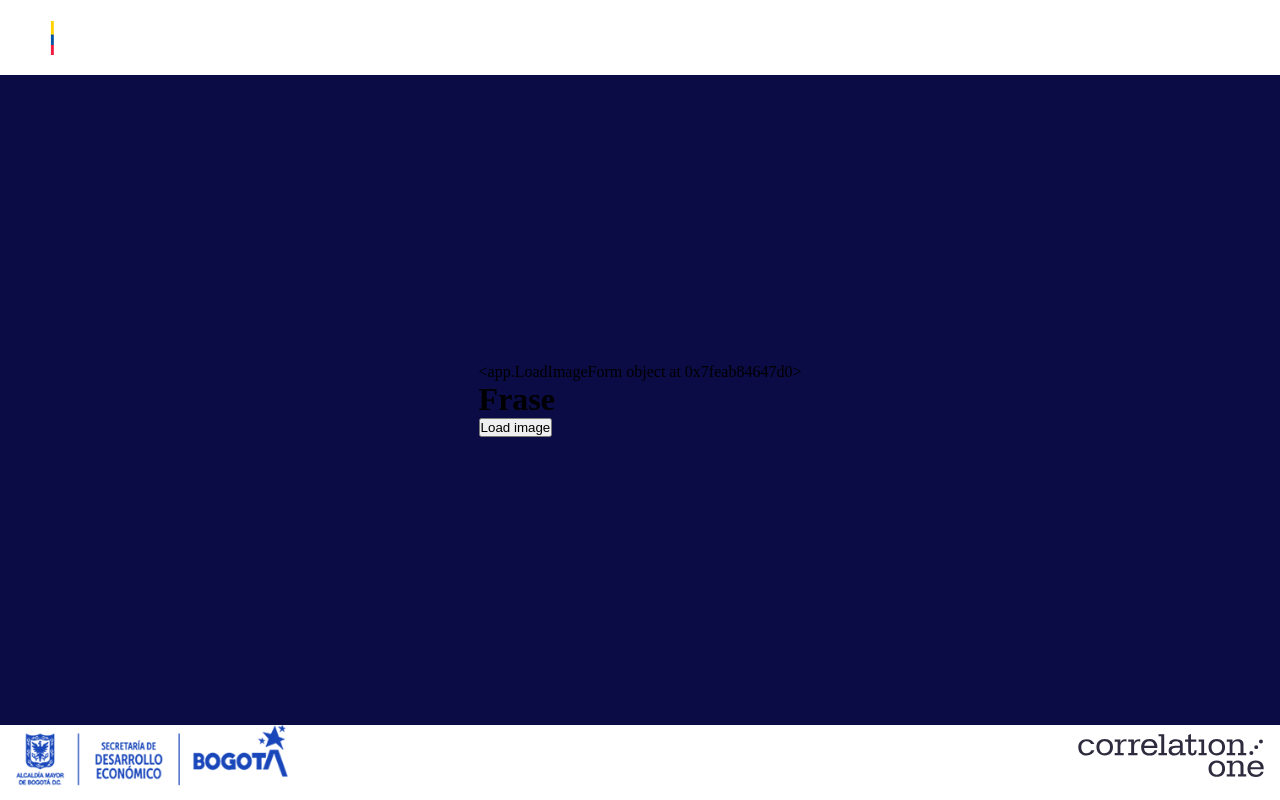
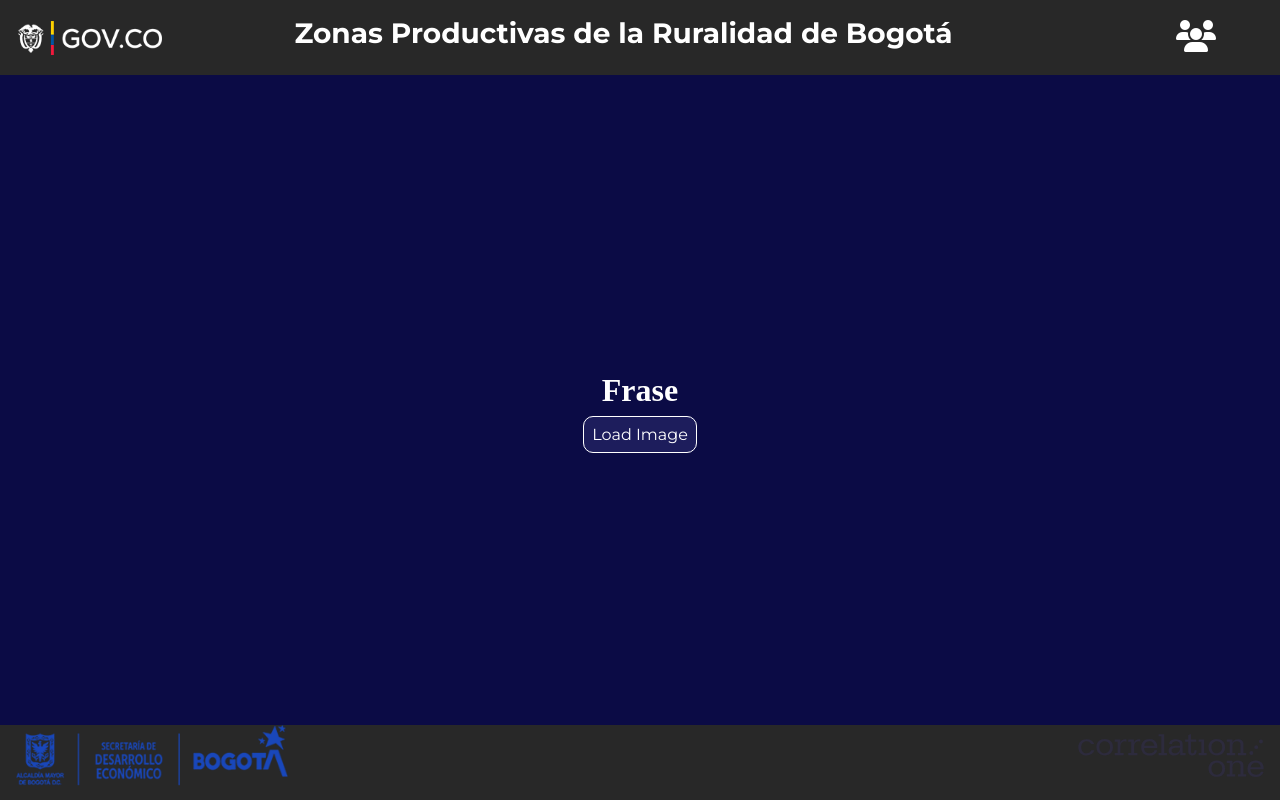
Before and after one commit to FVelasquezM/DS4A2021Team66, a Flask app: page / in a window 1280 px wide. Run offline with Flask 2, Linux system fonts and the light colour scheme; parts of the project's set-up code (start-up, migrations or seed data) failed here and were passed over; some libraries are stand-ins or nearby versions.

Commit message:
inicio v1

```diff
--- a/app.py
+++ b/app.py
@@ -1,49 +1,44 @@
 from flask import Flask, request, render_template, jsonify, make_response, after_this_request, redirect, url_for
 from flask_wtf import FlaskForm
-from wtforms import FileField, SubmitField, FileAllowed
-from wtforms.validators import ValidationError
+from wtforms import SubmitField
+from flask_wtf.file import FileField, FileAllowed, FileRequired
 import json
 from werkzeug.utils import secure_filename
+import os
 
 app = Flask(__name__)
 
+#Config del entorno
+SECRET_KEY = os.urandom(32)
+app.config['SECRET_KEY'] = SECRET_KEY
+
 #Creacion de forms
 class LoadImageForm(FlaskForm):
-    image = FileField('Load image', validators=[FileAllowed(['tiff'])])
-    submit = SubmitField('Submit')
+    photo = FileField('Load Image', validators=[
+        FileRequired(),
+        FileAllowed(['png', 'pdf', 'jpg'], "wrong format!")
+    ])
 
 #Rutas visuales
-@app.route("/")
+@app.route("/", methods=["POST", "GET"])
 def load_main():
     '''
     Cargamos el index.html primera parte visual
     '''
     main_form = LoadImageForm()
-
-    if main_form.validate_on_submit():
-        filename = secure_filename(main_form.file.data.filename)
-        main_form.file.data.save('uploads/' + filename)
-        return redirect(url_for('load_app'))
-    return render_template("inicio.html", data = main_form) #Inicio
+    if request.method == "POST":
+        file_path = os.path.join(app.config['UPLOAD_FOLDER'], secure_filename(main_form.upload.data.filename))
+        main_form.upload.data.save(file_path)
+        return redirect(url_for('dashboard'))
+    return render_template("inicio.html", form = main_form) #Inicio
 
 
-@app.route("/app")
-def load_app():
+@app.route("/app", methods=["POST"])
+def dashboard():
     '''
     Cargamos el app.html segunda parte visual
     '''
     return render_template("app.html") #App
-
-@app.route("/verify-image", methods=["GET", "POST"]) #App
-def verify_image():
-    '''
-    Verificamos la imagen
-    '''
-    @after_this_request
-    def add_header(response):
-        response.headers.add('Access-Control-Allow-Origin', '*')
-        return render_template("app.html")
-    return render_template("app.html")
 #Rutas verificar
 
 #@app.route("/") #Load image
--- a/static/css/style.css
+++ b/static/css/style.css
@@ -1,7 +1,7 @@
 /*Fuente: Monserrat - Bold*/
-@import url('https://fonts.googleapis.com/css2?family=Roboto:wght@700&display=swap');
+@import url('https://fonts.googleapis.com/css2?family=Montserrat:wght@700&display=swap');
 /*Fuente: Monserrat - Regular*/
-@import url('https://fonts.googleapis.com/css2?family=Roboto&display=swap');
+@import url('https://fonts.googleapis.com/css2?family=Montserrat&display=swap');
 /*Config. generales*/
 *{
     margin: 0;
@@ -10,6 +10,8 @@
 :root {
     --color-navyDarkBlue_0: #0B0B45;
     --color-navyDarkBlue_1: #282828;
+    --color-navyLightBlue_0: #1d1d5c;
+    --color-navyLightBlue_1: #343475;
     --color-hover: rgb(161, 161, 161);
 }
 .main {
@@ -24,6 +26,7 @@
 }
 /*Config. de todo el html inicio*/
 .inicio {
+    color: white;
     width: 100%;
     height: 100%;
     background: #0B0B45;
@@ -33,16 +36,34 @@
     align-items: center;
 }
 .inicio .frase-inicio{
-
+    margin: 0.5em;
 }
-.inicio .button-inicio{
-
+.inicio .form-inicio input[type="file"]{
+    display: none;
+}
+.inicio .form-inicio label{
+    color: white;
+    padding: 0.5em;
+    height: 35px;
+    font-family: 'Montserrat', sans-serif;
+    font-weight: 400;
+    width: 30%;
+    border-radius: 10px;
+    background: var(--color-azul);
+    border: 0.3px solid white;
+    background: var(--color-navyLightBlue_0);
+}
+.inicio .form-inicio label:hover{
+    background: var(--color-navyLightBlue_1);
+    transition: .5s;
+    cursor: pointer;
 }
 /*Config. del header*/
 .nav {
     display: flex;
     width: 100vw;
     height: 75px;
+    background: var(--color-navyDarkBlue_1);
 }
 
 /* COMPONENTES DEL HEADER */
@@ -67,10 +88,11 @@
     height: 100%;
 }
 .titulo .texto{
-    margin-top: .5rem;
+    margin-top: 1rem;
     color: white;
-    font-family: 'Roboto', sans-serif;
-    font-size: 45px;
+    font-family: 'Montserrat', sans-serif;
+    font-size: 28px;
+    font-weight: 700;
 }
 /*Diseño botón que redirecciona a about us*/
 .aboutus{
@@ -234,6 +180,7 @@
     flex-direction: row;
     width: 100vw;
     height: 75px;
+    background: var(--color-navyDarkBlue_1);
 }
 .footer .img-left{
     width: 50%;
--- a/templates/inicio.html
+++ b/templates/inicio.html
@@ -1,11 +1,14 @@
 {% extends 'layout.html' %}
 
 {% block body %}
-<div class="inicio">
-    <form action="">
-        {{data}}
+    {{ form.hidden_tag() }}
+    <div class="inicio">
         <h1 class="frase-inicio">Frase</h1>
-        <button type="submit" id="loadImage" class="button-inicio"> Load image </button>
-    </form>
-</div>
+        <form method="POST" action="" class="form-inicio">
+            {{ form.photo }}
+            <label for="photo">
+                Load Image
+            </label>
+        </form>
+    </div>
 {% endblock %}
```
Also changed, not shown: other parts of static/css/style.css (+5 -81 lines), templates/app.html (+0 -8 lines).
